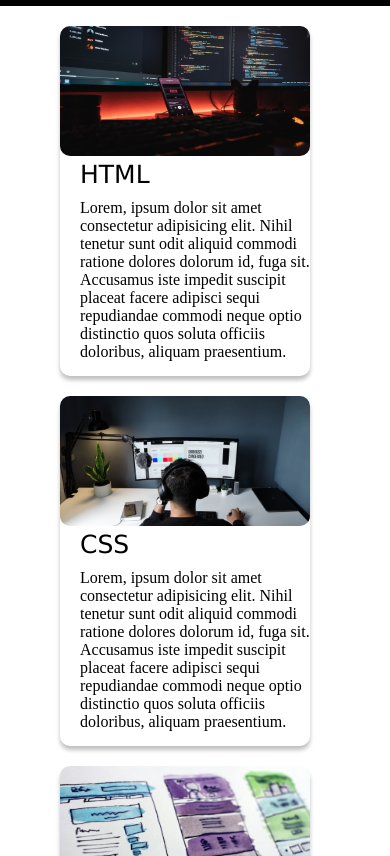
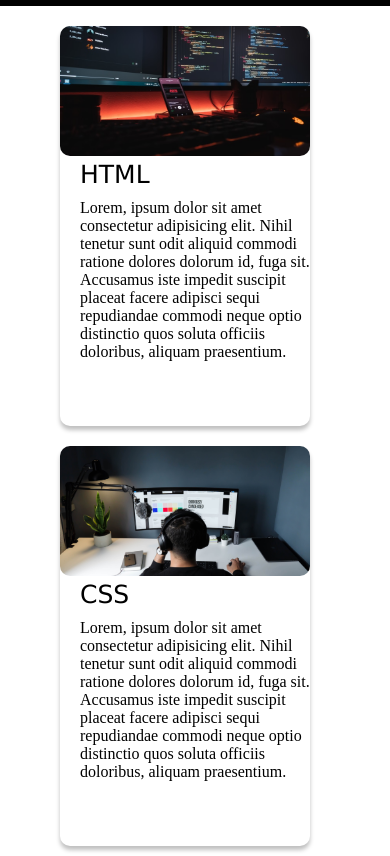
Before and after one commit to saifullahsheikh/website_1, a plain HTML site: page index.html in a window 390 px wide. Shown: the part 244-1100 px from the top of the page. Drawn offline with Linux system fonts and the light colour scheme.

Commit message:
Update index.html

```diff
--- a/index.html
+++ b/index.html
@@ -152,7 +152,7 @@
             .boxe1{
                margin-left: 60px;
                margin-top: 20px;
-
+               height:400px;
             }
          }
         .boxe2{
@@ -170,7 +170,7 @@
             .boxe2{
                margin-left: 60px;
                margin-top: 20px;
-
+               height:400px;
             }
          }
         .boxe3{
@@ -189,7 +189,7 @@
             .boxe3{
                margin-left: 60px;
                margin-top: 20px;
-
+              height:400px;
             }
          }
         .headings{
```
